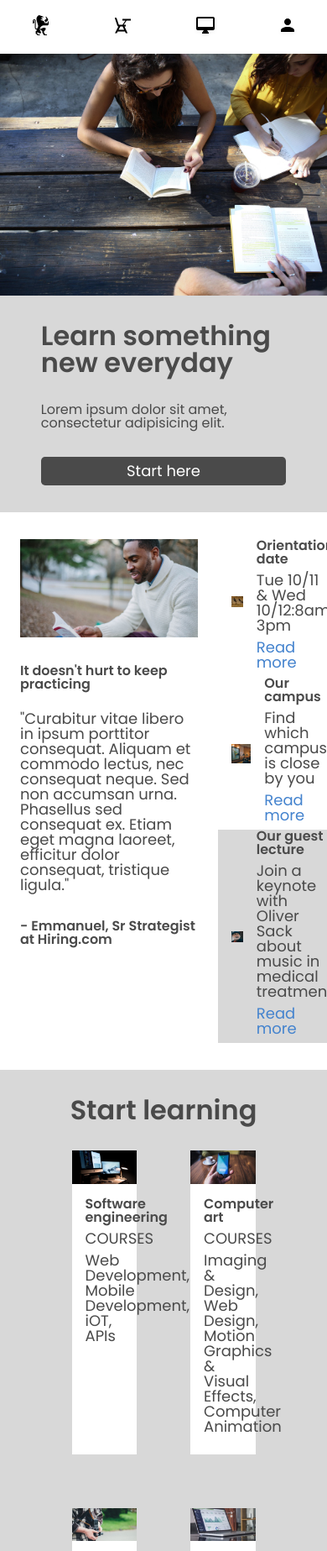
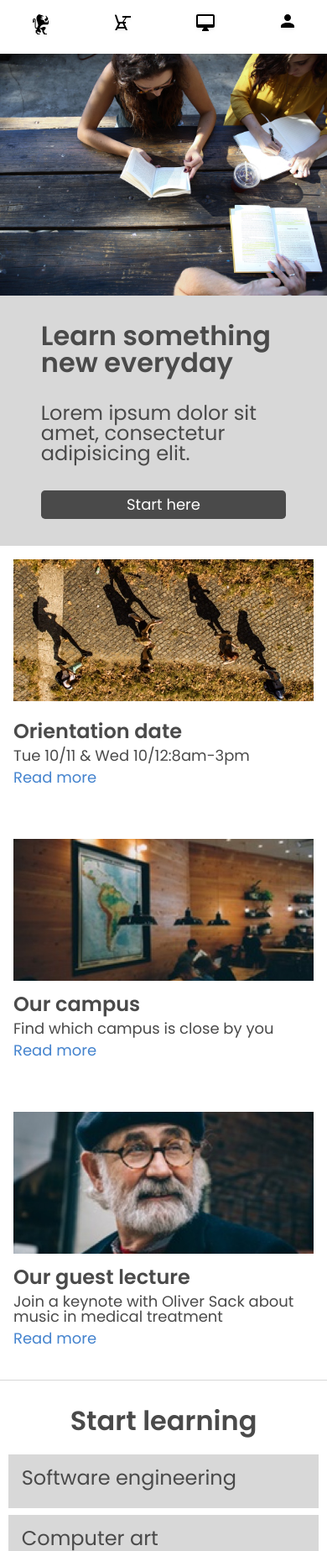
Before and after one commit to Berava/colmar-academy, a plain HTML site: page index.html in a window 390 px wide. Shown: the top 1847 px of the page at 84% size. Drawn offline with Linux system fonts and the light colour scheme.

Commit message:
Add media queries for mobile

```diff
--- a/index.html
+++ b/index.html
@@ -26,11 +26,11 @@
             <li><a href="#">Sign in</a></li>
           </ul>
         </nav>
-        <nav id="mobile-menu" role="presentation">
-          <img src="./resources/images/ic-logo.svg" alt="A lion, logo of the colmar academy" />
-          <img src="./resources/images/ic-on-campus.svg" alt="A campus bench icon" />
-          <img src="./resources/images/ic-online.svg" alt="A monitor icon" />
-          <img src="./resources/images/ic-login.svg" alt="A user login icon" />
+        <nav id="mobile-menu">
+          <a href="#"><img src="./resources/images/ic-logo.svg" alt="A lion, logo of the colmar academy" /></a>
+          <a href="#"><img src="./resources/images/ic-on-campus.svg" alt="A campus bench icon" /></a>
+          <a href="#"><img src="./resources/images/ic-online.svg" alt="A monitor icon" /></a>
+          <a href="#"><img src="./resources/images/ic-login.svg" alt="A user login icon" /></a>
         </nav>
       </header>
 
@@ -43,8 +43,8 @@
           <div class="media-text">
             <h1>Learn something new everyday</h1>
             <h2>Lorem ipsum dolor sit amet, consectetur adipisicing elit.</h2>
-            <div id="btn-start" role="button">
-              <a href="#"><h3>Start here</h3></a>
+            <div id="btn-start">
+              <a href="#" role="button"><h3>Start here</h3></a>
             </div>
           </div>
         </div>
@@ -53,7 +53,7 @@
       <!-- Information section -->
       <section class="section-item white-background">
         <div class="main-container">
-          <div class="media-container">
+          <div class="hidden media-container">
             <img src="./resources/images/information-main.jpg" alt="A man reading a book sitting on a bench" />
             <blockquote cite="">
               <h2>It doesn't hurt to keep practicing</h2>
@@ -66,7 +66,8 @@
           <div class="side-right">
             <div class="news">
               <div class="media-container">
-                <img src="./resources/images/information-orientation.jpg" alt="top down shot of people walking" />
+                <img id="desktop-img1" src="./resources/images/information-orientation.jpg" alt="top down shot of people walking" />
+                <img id="mobile-img1" src="./resources/images/information-orientation-mobile.jpg" alt="top down shot of people walking" />
               </div>
               <div class="media-text" role="complementary">
                 <h2>Orientation date</h2>
@@ -76,7 +77,8 @@
             </div>
             <div class="news">
               <div class="small-media-container">
-                <img src="./resources/images/information-campus.jpg" alt="students working" />
+                <img id="desktop-img2" src="./resources/images/information-campus.jpg" alt="students working" />
+                <img id="mobile-img2" src="./resources/images/information-campus-mobile.jpg" alt="students working" />
               </div>
               <div class="media-text" role="complementary">
                 <h2>Our campus</h2>
@@ -86,7 +88,8 @@
             </div>
             <div class="news grey-background">
               <div class="small-media-container">
-                <img src="./resources/images/information-guest-lecture.jpg" alt="photography of Oliver Sack" />
+                <img id="desktop-img3" src="./resources/images/information-guest-lecture.jpg" alt="photography of Oliver Sack" />
+                <img id="mobile-img3" src="./resources/images/information-guest-lecture-mobile.jpg" alt="photography of Oliver Sack" />
               </div>
               <div class="media-text" role="complementary">
                 <h2>Our guest lecture</h2>
@@ -103,7 +106,7 @@
         <h1>Start learning</h1>
         <div id="courses-container">
           <div class="course">
-            <div class="course-img">
+            <div class="hidden course-img">
               <img src="./resources/images/course-software.jpg" alt="apple iMacs" />
             </div>
             <div class="course-details" role="complementary">
@@ -114,7 +117,7 @@
           </div>
 
           <div class="course">
-            <div class="course-img">
+            <div class="hidden course-img">
               <img src="./resources/images/course-computer-art.jpg" alt="mobile device in left hand" />
             </div>
             <div class="course-details" role="complementary">
@@ -125,7 +128,7 @@
           </div>
 
           <div class="course">
-            <div class="course-img">
+            <div class="hidden course-img">
               <img src="./resources/images/course-design.jpg" alt="a man going to take a picture with an old camera" />
             </div>
             <div class="course-details" role="complementary">
@@ -136,7 +139,7 @@
           </div>
 
           <div class="course">
-            <div class="course-img">
+            <div class="hidden course-img">
               <img src="./resources/images/course-data.jpg" alt="Macbook Pro showing datas on screen" />
             </div>
             <div class="course-details" role="complementary">
@@ -147,7 +150,7 @@
           </div>
 
           <div class="course">
-            <div class="course-img">
+            <div class="hidden course-img">
               <img src="./resources/images/course-business.jpg" alt="chess game" />
             </div>
             <div class="course-details" role="complementary">
@@ -158,7 +161,7 @@
           </div>
 
           <div class="course">
-            <div class="course-img">
+            <div class="hidden course-img">
               <img src="./resources/images/course-marketing.jpg" alt="apple watch" />
             </div>
             <div class="course-details" role="complementary">
@@ -185,7 +188,7 @@
               </h3>
             </blockquote>
           </div>
-          <div class="side-right">
+          <div class="hidden side-right">
             <div class="news grey-background">
               <div class="media-container">
                 <img src="./resources/images/thesis-fisma.jpg" alt="top down shot of a hand writing and designing on a paper" />
--- a/resources/css/style.css
+++ b/resources/css/style.css
@@ -6,6 +6,7 @@ html {
 }
 
 body {
+  min-width: 320px;
   width: 100%;
   background-color: #FFFFFF;
 }
@@ -44,16 +45,15 @@ a {
   margin: 0 auto;
 }
 
-@media only screen and (max-width: 480px) {
-}
+/* Universal Styles - Media Queries */
 
-@media only screen and (max-width: 760px) {
+@media only screen and (max-width: 1024px) {
   h1 {
     font-size: 2rem;
   }
 
   h2 {
-    font-size: 1rem;
+    font-size: 1.5rem;
   }
 
   h3 {
@@ -63,11 +63,35 @@ a {
   h4 {
     font-size: 1rem;
   }
+}
 
-  a {
+@media only screen and (max-width: 760px) {
+  /* #menu li a {
     font-size: 0.75rem;
+  } */
+  html {
+    font-size: 12px;
+  }
+}
+
+@media only screen and (max-width: 480px) {
+
+  html {
+    font-size: 16px;
   }
 
+  .section-item {
+    background-color: #FFFFFF;
+    border-bottom: 1px solid #D8D8D8;
+  }
+
+  .hidden {
+    display: none;
+  }
+
+  .media-text h2 {
+    font-size: 1.5rem;
+  }
 }
 
 /* Header and Navigation bar*/
@@ -113,6 +137,7 @@ header #mobile-menu {
   display:none;
 }
 
+/* Header and Navigation bar - Media Queries*/
 @media only screen and (max-width: 480px) {
   #logo h2 {
       display: none;
@@ -202,6 +227,7 @@ header #mobile-menu {
   padding-bottom: 0.5rem;
 }
 
+/* Main article - banner - Media Queries */
 @media only screen and (max-width: 480px) {
   #banner {
     justify-content: center;
@@ -232,6 +258,12 @@ header #mobile-menu {
 }
 
 /* Information section */
+
+#mobile-img1,
+#mobile-img2,
+#mobile-img3 {
+  display: none;
+}
 .main-container {
   margin-top: 2rem;
   display: flex;
@@ -313,6 +345,52 @@ header #mobile-menu {
   margin-bottom: 2rem;
 }
 
+/* Information section - Media Queries */
+@media only screen and (max-width: 480px) {
+  .main-container {
+    margin-top: 1rem;
+  }
+
+  #desktop-img1,
+  #desktop-img2,
+  #desktop-img3 {
+    display: none;
+  }
+
+  #mobile-img1,
+  #mobile-img2,
+  #mobile-img3 {
+    display: block;
+  }
+
+  .side-right {
+    width: 100%;
+  }
+
+  .news {
+    flex-direction: column;
+    padding: 0rem 1rem;
+  }
+
+  .news .media-container,
+  .news .small-media-container {
+    width: 100%;
+    margin-right: 0rem;
+    margin-left: 0rem;
+    margin-top: 3.5rem;;
+  }
+
+  .news .media-text {
+    width: 100%;
+  }
+
+/* TODO */
+
+  .side-right .news:last-child {
+    background-color: #FFFFFF;
+  }
+}
+
 /* section-item section */
 .section-item {
   width: 100%;
@@ -365,6 +443,42 @@ header #mobile-menu {
   margin-bottom: 1.5rem;
 }
 
+/* section-item section - Media Queries */
+@media only screen and (max-width: 480px) {
+  .section-item {
+    background-color: #FFFFFF;
+    border-bottom: 1px solid #D8D8D8;
+  }
+
+  .section-item #courses-container {
+    flex-direction: column;
+    align-items: center;
+    width: 100%;
+    padding: 0rem;
+    margin: 1rem;
+  }
+
+  .course {
+    margin: 0.5rem 0.5rem 0 0.5rem;
+    background-color: #D8D8D8;
+    width: 95%;
+  }
+
+  .course-details h2 {
+    margin-bottom: 1.5rem;
+    font-size: 1.5rem;
+    font-weight: normal;
+  }
+
+  .course-details h3 {
+    display: none;
+  }
+
+  #courses-container .course:last-child {
+    margin-bottom: 1.5rem;
+  }
+}
+
 /* Thesis section */
 
 .news.grey-background .media-container {
@@ -375,6 +489,21 @@ header #mobile-menu {
   max-width: 100%;
   height: auto;
   display: block;
+}
+
+/* Thesis section - Media Queries */
+@media only screen and (max-width: 480px) {
+  .section-item blockquote {
+    display: none;
+  }
+
+  .main-container .hidden {
+    display: none;
+  }
+
+  .main-container .media-container {
+    margin: 0rem 0rem 1.5rem 0rem;
+  }
 }
 
 /* Footer */
@@ -390,10 +519,14 @@ footer nav {
   margin: 1rem 0rem 0rem 1.5rem;
 }
 
-/* Media Queries */
+/* Footer - Media Queries */
+@media only screen and (max-width: 480px) {
+  .main section:nth-child(5n) {
+    border-bottom: none;
+  }
 
-
-
-@media only screen and (max-width: 760px) {
-
+  footer {
+    border-top: none;
+    font-size: 12px;
+  }
 }
```
